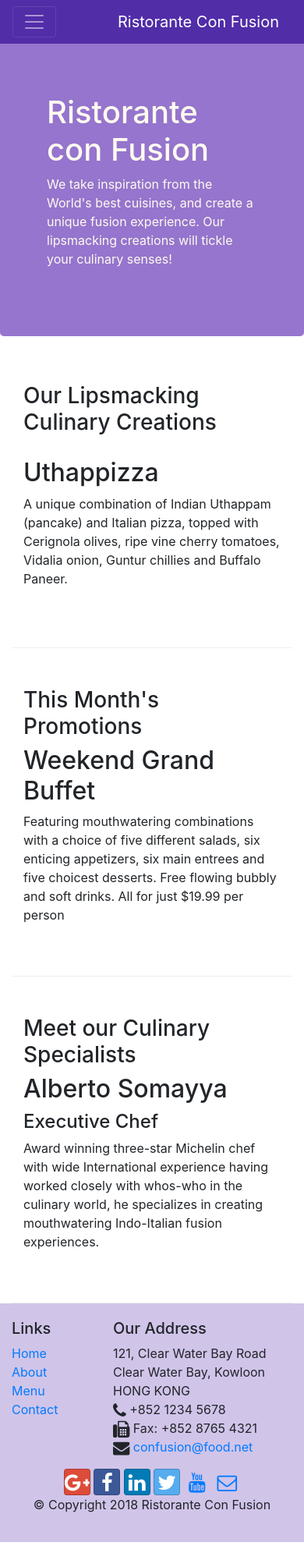
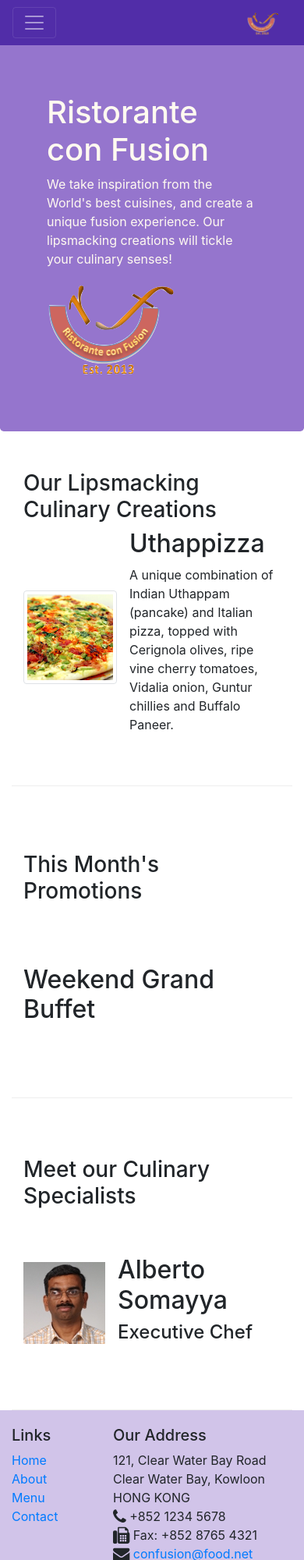
Before and after one commit to PraveenSDET/FullStackWebDevelopmentPractice, a website: page index.html in a window 390 px wide. Shown: the top 2000 px of the page at 78% size. Before the commit the page ends 1977 px from the top, so only its background shows below. Drawn offline with nearby package versions, Linux system fonts and the light colour scheme.

Commit message:
Images and Media

```diff
--- a/index.html
+++ b/index.html
@@ -21,7 +21,7 @@
             <button class="navbar-toggler" type="button" data-toggle="collapse" data-target="#Navbar">
                 <span class="navbar-toggler-icon"></span>
             </button>
-            <a class="navbar-brand" href="#">Ristorante Con Fusion</a>
+            <a class="navbar-brand" href="#"><img src="img/logo.png" height="30" width="41"></a>
             <div class="collapse navbar-collapse" id="Navbar">
                 <ul class="navbar-nav mr-auto">
                     <li class="nav-item active"><a class="nav-link" href="#"><span class="fa fa-home fa-lg"></span>Home</a></li>
@@ -40,7 +40,8 @@
                     <h1>Ristorante con Fusion</h1>
                     <p>We take inspiration from the World's best cuisines, and create a unique fusion experience. Our lipsmacking creations will tickle your culinary senses!</p>
                 </div>
-                <div class="col-12 col-sm">
+                <div class="col-12 col-sm align-self-center">
+                    <img src="img/logo.png" class="img-fluid">
                 </div>
             </div>
         </div>
@@ -52,8 +53,13 @@
                 <h3>Our Lipsmacking Culinary Creations</h3>
             </div>
             <div class="col col-sm order-sm-first col-md">
-                <h2>Uthappizza</h2>
-                <p>A unique combination of Indian Uthappam (pancake) and Italian pizza, topped with Cerignola olives, ripe vine cherry tomatoes, Vidalia onion, Guntur chillies and Buffalo Paneer.</p>
+                <div class="media">
+                    <img class="d-flex mr-3 img-thumbnail align-self-center" src="img/uthappizza.png" alt="uthaapizza">
+                    <div class="media-body">
+                        <h2 class="mt-0">Uthappizza</h2>
+                        <p>A unique combination of Indian Uthappam (pancake) and Italian pizza, topped with Cerignola olives, ripe vine cherry tomatoes, Vidalia onion, Guntur chillies and Buffalo Paneer.</p>
+                    </div>
+                </div>
             </div>
         </div>
 
@@ -64,7 +70,7 @@
             </div>
             <div class="col col-sm col-md">
                 <h2>Weekend Grand Buffet</h2>
-                <p>Featuring mouthwatering combinations with a choice of five different salads, six enticing appetizers, six main entrees and five choicest desserts. Free flowing bubbly and soft drinks. All for just $19.99 per person </p>
+                <p class="d-none d-sm-block">Featuring mouthwatering combinations with a choice of five different salads, six enticing appetizers, six main entrees and five choicest desserts. Free flowing bubbly and soft drinks. All for just $19.99 per person </p>
             </div>
         </div>
 
@@ -73,9 +79,14 @@
                 <h3>Meet our Culinary Specialists</h3>
             </div>
             <div class="col col-sm order-sm-first col-md">
-                <h2>Alberto Somayya</h2>
-                <h4>Executive Chef</h4>
-                <p>Award winning three-star Michelin chef with wide International experience having worked closely with whos-who in the culinary world, he specializes in creating mouthwatering Indo-Italian fusion experiences. </p>
+                <div class="media">
+                    <img class="d-flex mr-3 align-self-center" src="img/alberto.png" alt="Alberto">
+                    <div class="media-body">
+                        <h2 class="mt-0">Alberto Somayya</h2>
+                        <h4>Executive Chef</h4>
+                        <p class="d-none d-sm-block">Award winning three-star Michelin chef with wide International experience having worked closely with whos-who in the culinary world, he specializes in creating mouthwatering Indo-Italian fusion experiences. </p>
+                    </div>
+                </div>
             </div>
         </div>
     </div>
```
Also changed, not shown: aboutus.html (+3 -2 lines), contactus.html (+3 -2 lines), img/alberto.png (added), img/buffet.png (added), img/logo.png (added), img/uthappizza.png (added), 1 other file.
